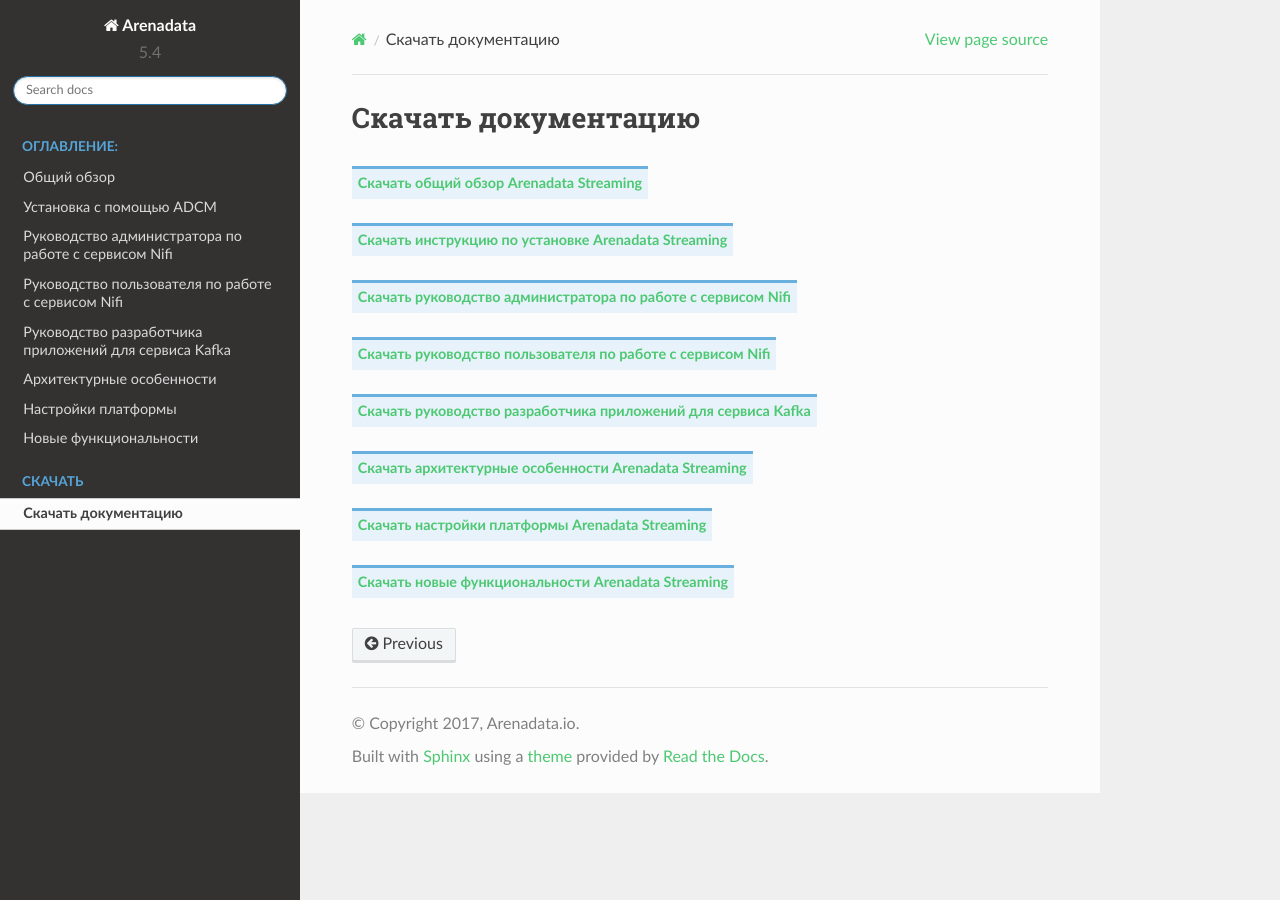
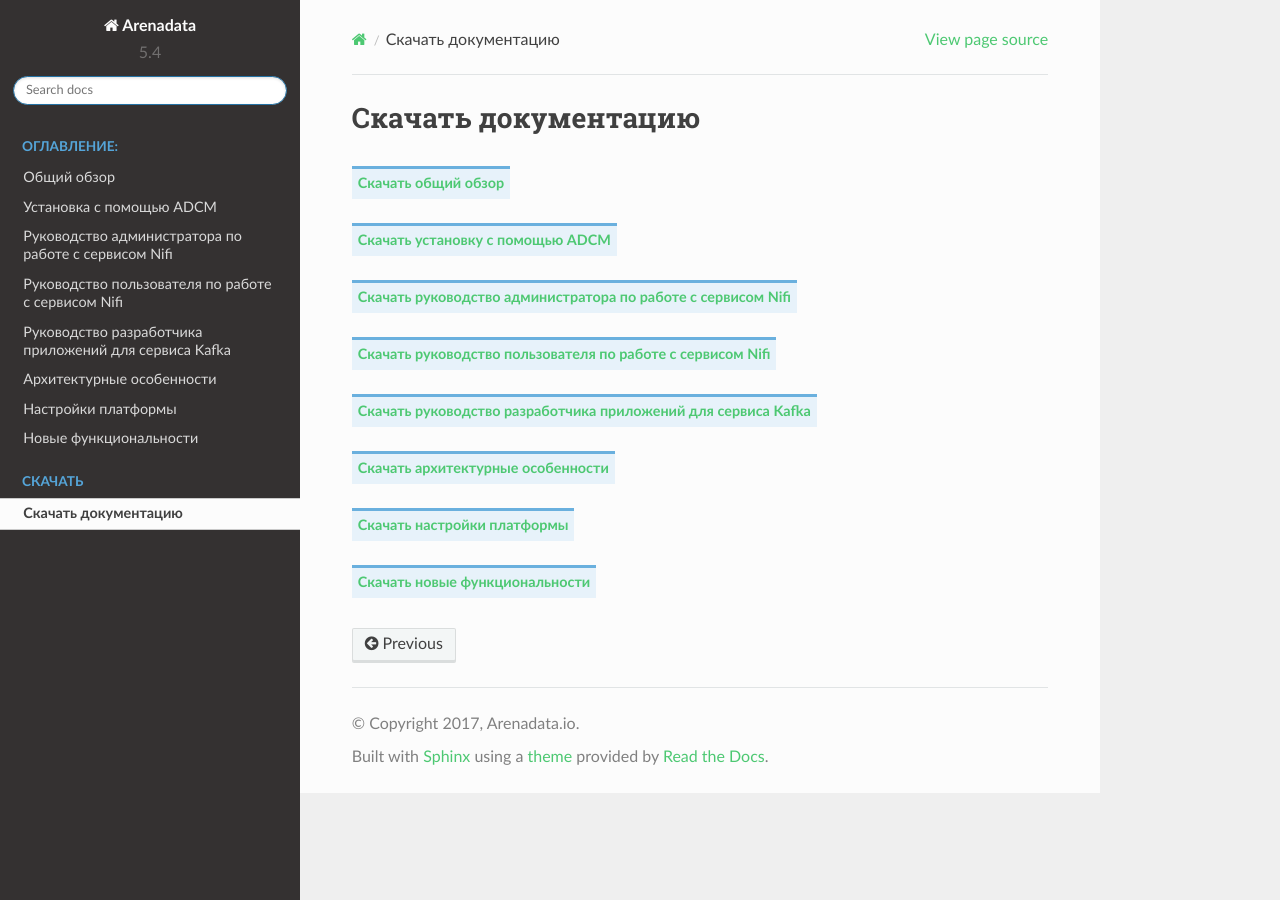
Before and after one commit to arenadata/docs_ads, a Sphinx documentation site: the page built from source/download.rst, in a window 1280 px wide. Built offline with Sphinx 7.4.7 and the Read the Docs theme 2.0.0, drawn with Linux system fonts in a browser that asks for light colours; pages that are not in the unit, such as notebooks, are missing from menus.

Commit message:
Update download.rst

```diff
--- a/source/download.rst
+++ b/source/download.rst
@@ -2,11 +2,11 @@
 ====================
 
 
-`Скачать общий обзор Arenadata Streaming`_
- .. _Скачать общий обзор Arenadata Streaming: https://storage.googleapis.com/arenadata-repo/docs/ads/pdf/v1.3-RUS/Общий%20обзор%20Arenadata%20Streaming.pdf
+`Скачать общий обзор`_
+ .. _Скачать общий обзор: https://storage.googleapis.com/arenadata-repo/docs/ads/pdf/v1.3-RUS/Общий%20обзор.pdf
 
-`Скачать инструкцию по установке Arenadata Streaming`_
- .. _Скачать инструкцию по установке Arenadata Streaming: https://storage.googleapis.com/arenadata-repo/docs/ads/pdf/v1.3-RUS/Установка%20Arenadata%20Streaming.pdf
+`Скачать установку с помощью ADCM`_
+ .. _Скачать установку с помощью ADCM: https://storage.googleapis.com/arenadata-repo/docs/ads/pdf/v1.3-RUS/Установка%20с%20помощью%20ADCM.pdf
 
 `Скачать руководство администратора по работе с сервисом Nifi`_
  .. _Скачать руководство администратора по работе с сервисом Nifi: https://storage.googleapis.com/arenadata-repo/docs/ads/pdf/v1.3-RUS/Руководство%20администратора%20по%20работе%20с%20сервисом%20Nifi.pdf
@@ -17,11 +17,11 @@
 `Скачать руководство разработчика приложений для сервиса Kafka`_
  .. _Скачать руководство разработчика приложений для сервиса Kafka: https://storage.googleapis.com/arenadata-repo/docs/ads/pdf/v1.3-RUS/Руководство%20разработчика%20приложений%20для%20сервиса%20Kafka.pdf
 
-`Скачать архитектурные особенности Arenadata Streaming`_
- .. _Скачать архитектурные особенности Arenadata Streaming: https://storage.googleapis.com/arenadata-repo/docs/ads/pdf/v1.3-RUS/Архитектурные%20особенности%20Arenadata%20Streaming.pdf
+`Скачать архитектурные особенности`_
+ .. _Скачать архитектурные особенности: https://storage.googleapis.com/arenadata-repo/docs/ads/pdf/v1.3-RUS/Архитектурные%20особенности.pdf
 
-`Скачать настройки платформы Arenadata Streaming`_
- .. _Скачать настройки платформы Arenadata Streaming: https://storage.googleapis.com/arenadata-repo/docs/ads/pdf/v1.3-RUS/Настройки%20платформы%20Arenadata%20Streaming.pdf
+`Скачать настройки платформы`_
+ .. _Скачать настройки платформы: https://storage.googleapis.com/arenadata-repo/docs/ads/pdf/v1.3-RUS/Настройки%20платформы.pdf
 
-`Скачать новые функциональности Arenadata Streaming`_
- .. _Скачать новые функциональности Arenadata Streaming: https://storage.googleapis.com/arenadata-repo/docs/ads/pdf/v1.3-RUS/Новые%20функциональности%20Arenadata%20Streaming.pdf
+`Скачать новые функциональности`_
+ .. _Скачать новые функциональности: https://storage.googleapis.com/arenadata-repo/docs/ads/pdf/v1.3-RUS/Новые%20функциональности.pdf
```
